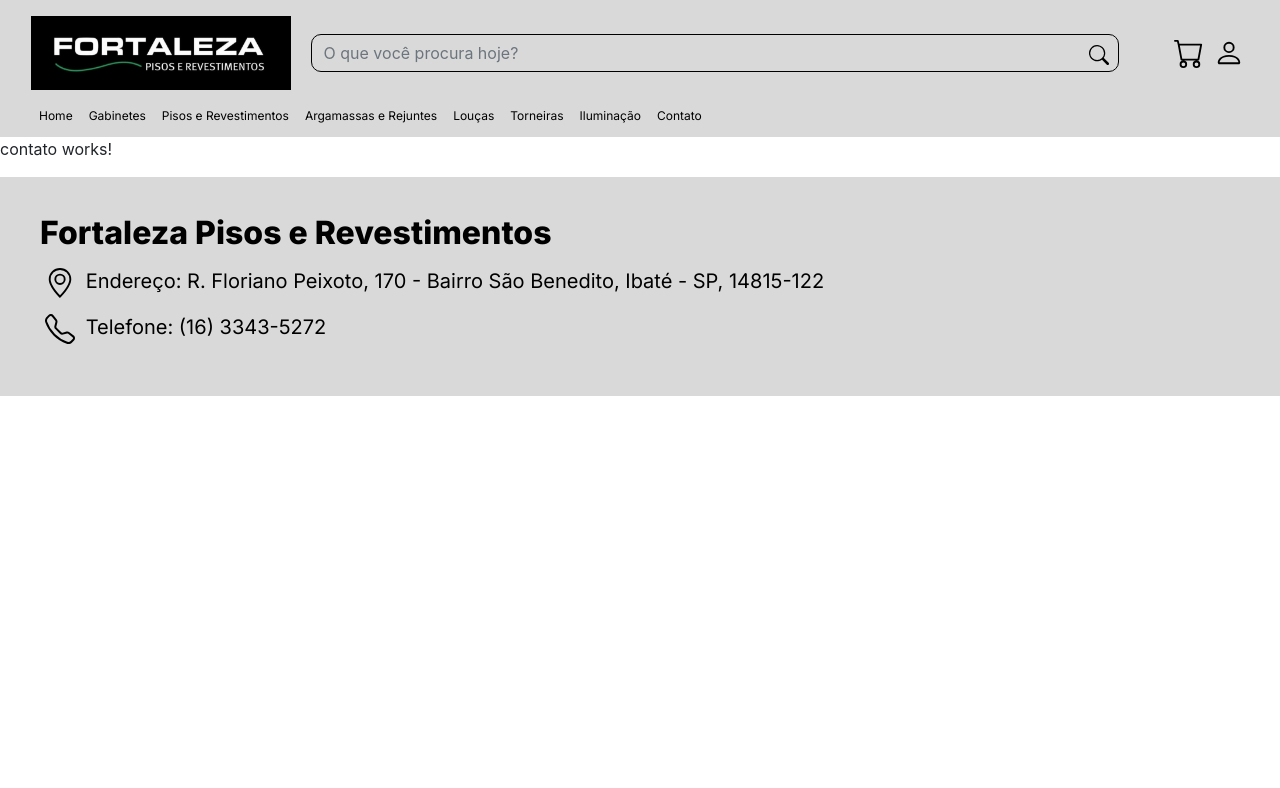
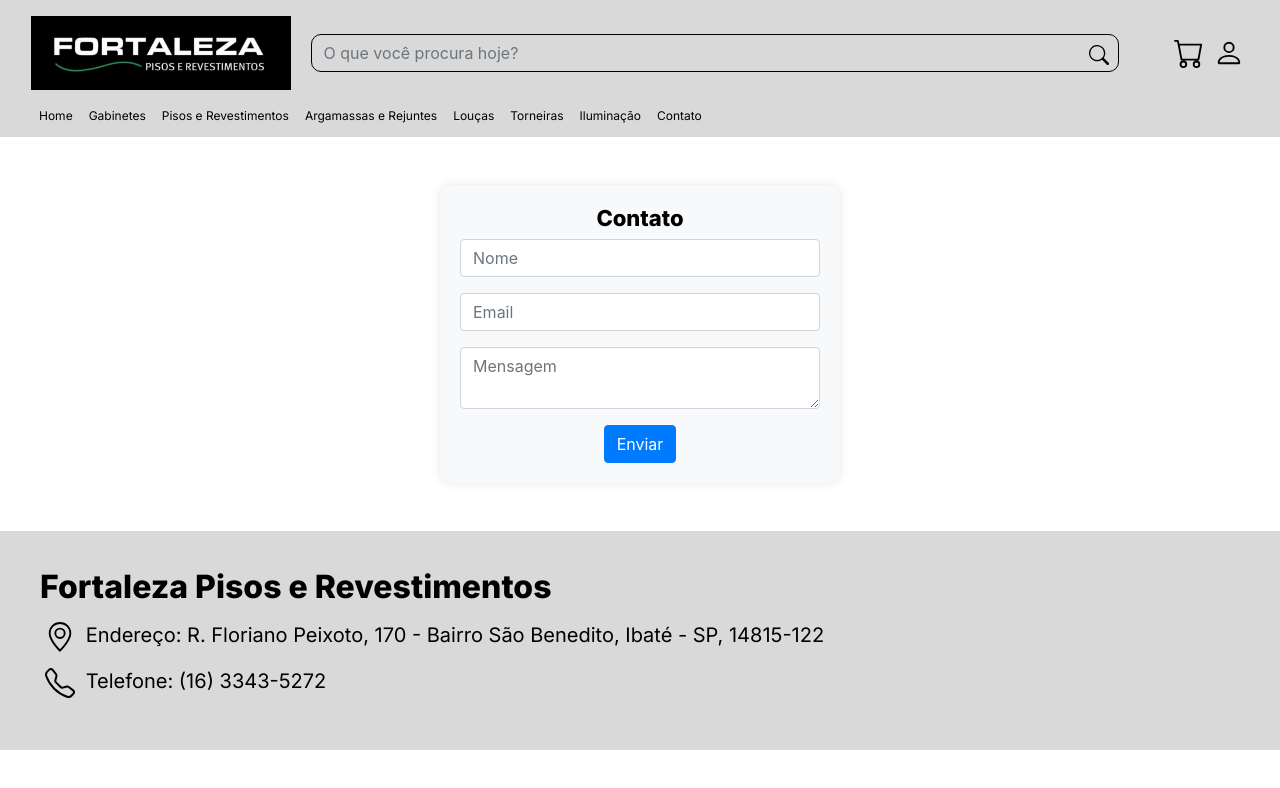
Before and after one commit to gabrieleksilva/lojaFt, an Angular app: page /contato in a window 1280 px wide. Shown: the top 788 px of the page. Built offline with nearby package versions, Linux system fonts and the light colour scheme.

Commit message:
tela de contato

```diff
--- a/src/app/app-routing.module.ts
+++ b/src/app/app-routing.module.ts
@@ -5,6 +5,7 @@ import { ContatoComponent } from './components/contato/contato.component';
 
 const routes: Routes = [
   {path: 'usuario', component: UsuarioComponent},
+  {path: 'contato', component: ContatoComponent},
   {path: 'contato', component: ContatoComponent}
 ];
 
--- a/src/app/components/contato/contato.component.css
+++ b/src/app/components/contato/contato.component.css
@@ -0,0 +1,28 @@
+#mainContato {
+  padding: 40px;
+}
+
+#formContato {
+  max-width: 400px;
+  width: 100%;
+  padding: 20px;
+  border-radius: 10px;
+  background-color: #f8f9fa;
+  box-shadow: 0 0 10px rgba(0,0,0,0.1);
+}
+
+#divNomeLinhaContato {
+  margin-bottom: 15px;
+}#divEmailLinhaContato {
+  margin-bottom: 15px;
+}#divMsgLinhaContato {
+  margin-bottom: 15px;
+}
+#labelContato{
+  font-family: "Inter", sans-serif;
+  font-size: 22px;
+  font-weight: 800;
+  line-height: normal;
+  letter-spacing: 0%;
+  color: #000000;
+}
--- a/src/app/components/contato/contato.component.html
+++ b/src/app/components/contato/contato.component.html
@@ -1 +1,15 @@
-<p>contato works!</p>
+<main id="mainContato" class="flex-fill d-flex justify-content-center align-items-center text-center p-5">
+  <form id="formContato" class="w-100" style="max-width: 400px;">
+    <div id="divNomeLinhaContato" class="form-group mb-3">
+      <label id="labelContato">Contato</label>
+      <input type="text" class="form-control" placeholder="Nome">
+    </div>
+    <div id="divEmailLinhaContato" class="form-group mb-3">
+      <input type="email" class="form-control" placeholder="Email">
+    </div>
+    <div  id="divMsgLinhaContato" class="form-group mb-3">
+      <textarea class="form-control" placeholder="Mensagem"></textarea>
+    </div>
+    <button type="submit" class="btn btn-primary">Enviar</button>
+  </form>
+</main>
--- a/src/app/components/usuario/usuario.component.css
+++ b/src/app/components/usuario/usuario.component.css
@@ -2,7 +2,7 @@ main {
   padding: 40px;
 }
 
-form {
+#formUsuario {
   max-width: 400px;
   width: 100%;
   padding: 20px;
@@ -11,7 +11,9 @@ form {
   box-shadow: 0 0 10px rgba(0,0,0,0.1);
 }
 
-.form-group {
+#divEmailLinhaUsuario {
+  margin-bottom: 15px;
+}#divSenhaLinhaUsuario {
   margin-bottom: 15px;
 }
 #labelLogin{
--- a/src/app/components/usuario/usuario.component.html
+++ b/src/app/components/usuario/usuario.component.html
@@ -1,10 +1,10 @@
-<main class="flex-fill d-flex justify-content-center align-items-center text-center p-5">
-  <form class="w-100" style="max-width: 400px;">
-    <div class="form-group mb-3">
+<main id="mainContato" class="flex-fill d-flex justify-content-center align-items-center text-center p-5">
+  <form id="formUsuario" class="w-100" style="max-width: 400px;">
+    <div id="divEmailLinhaUsuario" class="form-group mb-3">
       <label id="labelLogin">Login</label>
       <input type="email" class="form-control" placeholder="Email">
     </div>
-    <div class="form-group mb-3">
+    <div id="divSenhaLinhaUsuario" class="form-group mb-3">
       <input type="password" class="form-control" placeholder="Senha">
     </div>
     <button type="submit" class="btn btn-primary">Login</button>
```
